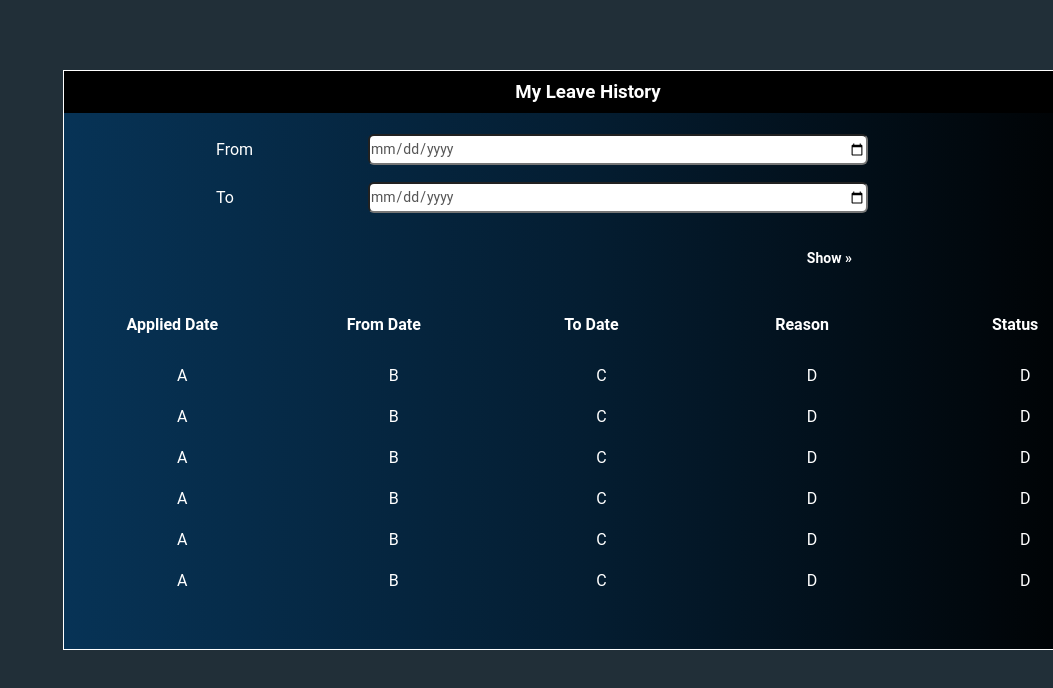
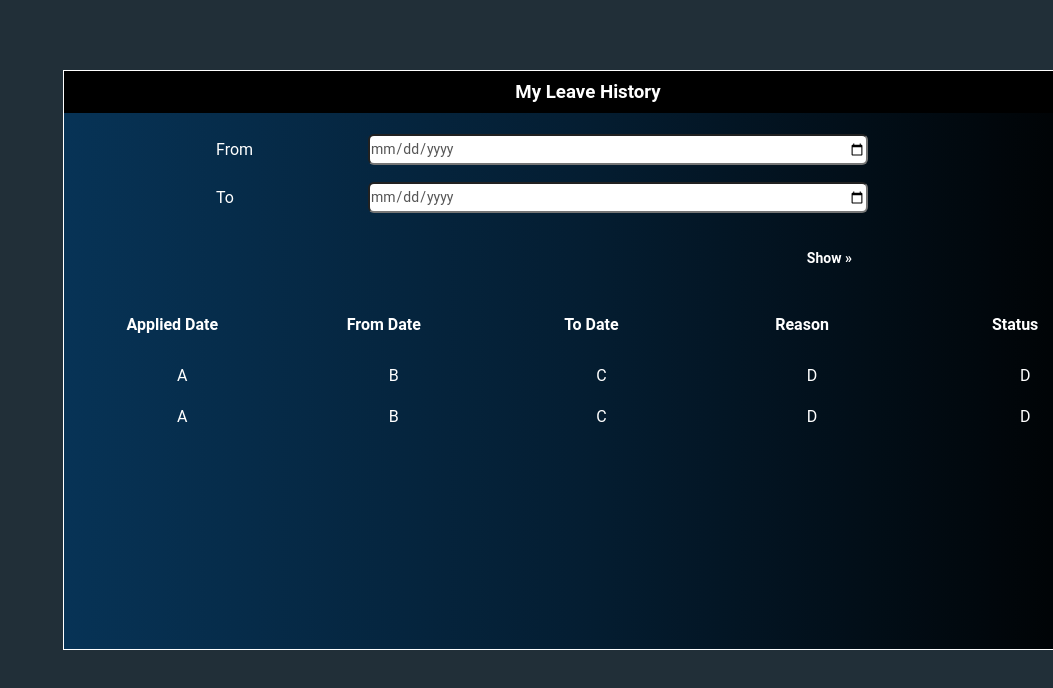
Before and after one commit to UCSC-Group-Project-2020/Human-Resource-Management-System, a plain HTML site: page MyLeaveHistory.html in a window 1280 px wide. Shown: the top 688 px of the page, without its empty margins (227-1280 px from the left). Drawn offline with Linux system fonts and the light colour scheme.

Commit message:
Update MyLeaveHistory.html

```diff
--- a/MyLeaveHistory.html
+++ b/MyLeaveHistory.html
@@ -5,7 +5,10 @@
     <title>Human Resource Management System</title>
     <link rel="stylesheet" href="style/main.css">
     <link rel="stylesheet" href="style/styleMyLeaveHistory.css">
+
   </head>
+
+  <body>
     <div class="content">
         <div class="heading"><h3> My Leave History </h3></div>
         <br>
@@ -38,7 +41,7 @@
                       </table>
         </div>
         <div class="result">
-        <table >
+            <table id="table" >
                 <tr>
                   <th>
                         Applied Date
@@ -86,66 +89,6 @@
                   </td><td>
                       D
                   </td>
-              </tr><tr>
-                <td>
-                    A
-                </td>
-                <td>
-                    B
-                </td>
-                <td>
-                    C
-                </td>
-                <td>
-                  D
-              </td><td>
-                  D
-              </td>
-              </tr><tr>
-                <td>
-                    A
-                </td>
-                <td>
-                    B
-                </td>
-                <td>
-                    C
-                </td>
-                <td>
-                  D
-              </td><td>
-                  D
-              </td>
-              </tr><tr>
-                <td>
-                    A
-                </td>
-                <td>
-                    B
-                </td>
-                <td>
-                    C
-                </td>
-                <td>
-                  D
-              </td><td>
-                  D
-              </td>
-              </tr><tr>
-                <td>
-                    A
-                </td>
-                <td>
-                    B
-                </td>
-                <td>
-                    C
-                </td>
-                <td>
-                  D
-              </td><td>
-                  D
-              </td>
                   </tr>
 
             </table>
@@ -153,8 +96,6 @@
 
         </div>
     </div>
-  <body>
-
 
 </body>
 </html>
```
Lines whose indentation alone changed are shown as unchanged.
